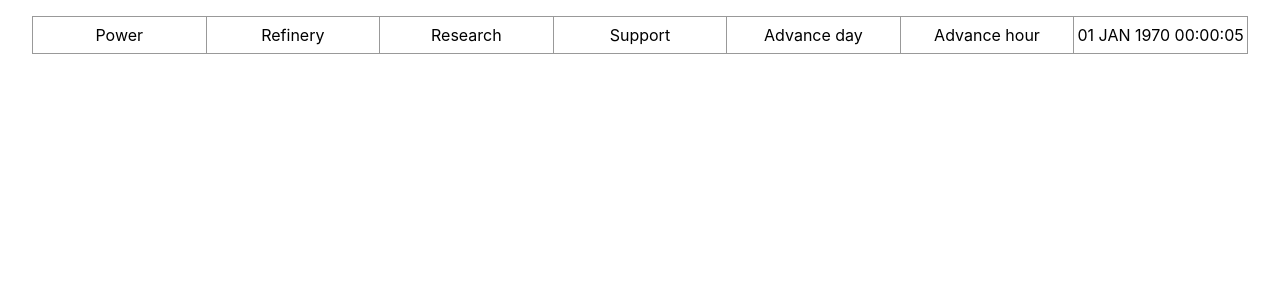
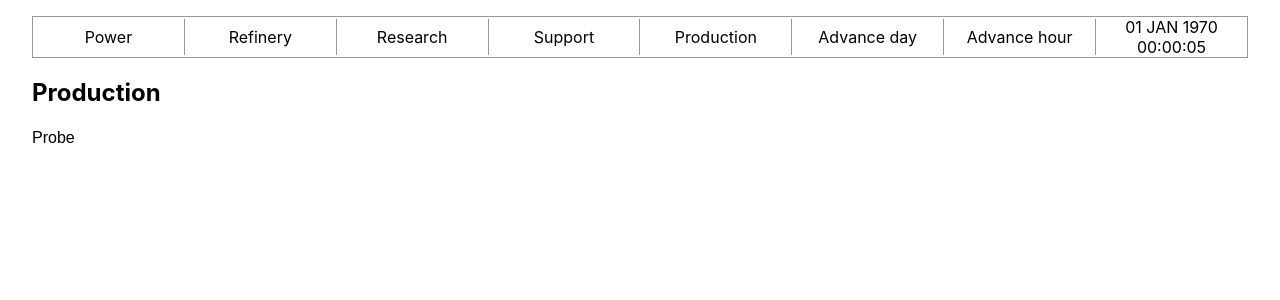
Before and after one commit to RJRandell79/moon-colony, a React (Create React App) app: page /production in a window 1280 px wide. Shown: the top 300 px of the page. Built offline with nearby package versions, Linux system fonts and the light colour scheme.

Commit message:
feat: add `production` functional component

```diff
--- a/src/App.js
+++ b/src/App.js
@@ -8,6 +8,7 @@ import Power from './departments/Power';
 import Refinery from './departments/Refinery';
 import Support from './departments/Support';
 import Research from './departments/Research';
+import Production from './departments/Production';
 
 //source ~/.nvm/nvm.sh
 
@@ -50,7 +51,7 @@ const App = () => {
 
       ]},
       { cid: 't0', category: 'Transportation', projects: [
-        { id: 't1', projectname: 'Probe', researchtime: 7, progress: 0, buildtime: 3, completed: false, displayCompleted: false, available: true, active: false, elements: [
+        { id: 't1', projectname: 'Probe', researchtime: 7, progress: 0, buildtime: 3, completed: true, displayCompleted: false, available: true, active: false, elements: [
           { element: 'Aluminum', amount: 1 },
           { element: 'Titanium', amount: 3 }
         ] },
@@ -71,6 +72,13 @@ const App = () => {
       ]}
     ]
   );
+
+  const selectProduction = (category_id, selected_id) => {
+    console.log(category_id, selected_id);
+
+    // Needs to check refinery has the element amounts needed and the power requirements before setting the project to production status.
+    // Cross reference the other states, `elements`, `currentPowerDemand` and `currentPowerOutput`.
+  }
 
   // https://dev.to/shareef/how-to-work-with-arrays-in-reactjs-usestate-4cmi#array-in-array
   const selectProject = (category_id, selected_id) => {
@@ -200,6 +208,9 @@ const App = () => {
                 <Link to="/support">Support</Link>
               </li>
               <li>
+                <Link to="/production">Production</Link>
+              </li>
+              <li>
                 <button type="button" onClick={() => advanceDay()}>Advance day</button>
               </li>
               <li>
@@ -216,6 +227,7 @@ const App = () => {
             <Route path="refinery" element={<Refinery elements={elements} refineryActive={refineryActive} toggleRefining={toggleRefining} />} />
             <Route path="research" element={<Research researchprojects={researchProjects} selectProject={selectProject} />} />
             <Route path="support" element={<Support currentPopulation={currentPopulation} />} />
+            <Route path="production" element={<Production researchprojects={researchProjects} selectProduction={selectProduction}/>} />
           </Routes>
         </Router>
       </header>
--- /dev/null
+++ b/src/departments/Production.js
@@ -0,0 +1,31 @@
+import * as React from 'react';
+import './Production.scss';
+
+const Production = ({selectProduction, researchprojects}) => {
+
+    return (
+        <section className="container">
+            <article>
+                <h2>Production</h2>
+
+                <div className="production-list">
+                {researchprojects.map(({cid, projects}, index) => {
+                    return <ul key={index}>
+                    {projects.map(({id, projectname, completed}) => {
+                        let project = null;
+
+                        if(completed) {
+                            project = <li key={id}><button type="button" onClick={() => selectProduction(cid, id)}>{projectname}</button></li>
+                        }
+
+                        return project;
+                    })}
+                    </ul>
+                })}
+                </div>
+
+            </article>
+        </section>
+    )
+}
+export default Production;
--- /dev/null
+++ b/src/departments/Production.scss
@@ -0,0 +1,20 @@
+.production-list {
+    > ul {
+        list-style-type: none;
+        display: flex;
+        position: relative;
+        margin: 0;
+        padding: 0;
+        > li {
+            button {
+                padding: 0;
+                font-size: 1rem;
+                border: none;
+                background: none;
+            }
+        }
+        &:empty {
+            display: none;
+        }
+    }
+}
```
